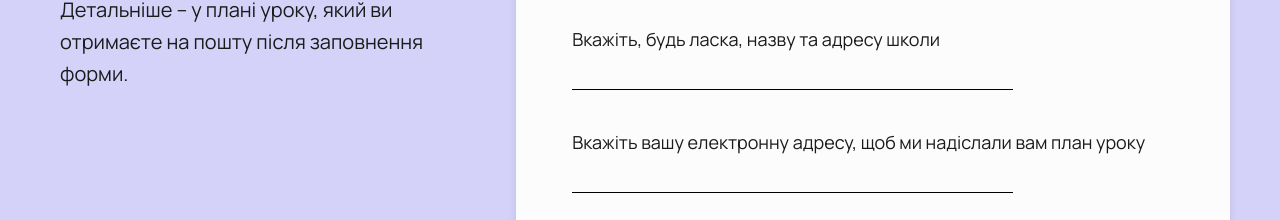
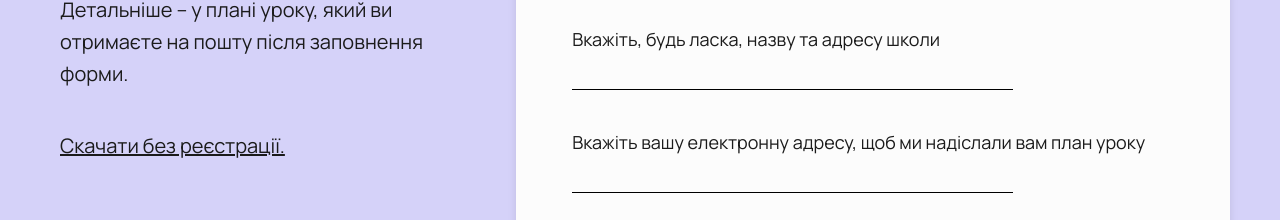
Before and after one commit to Nattalli/landing-page.github.io, a React (Create React App) app: page / in a window 1280 px wide. Shown: the part 4756-4976 px from the top of the page. Built offline with nearby package versions, Linux system fonts and the light colour scheme.

Commit message:
added lessons plan

```diff
--- a/src/pages/landing/Landing.tsx
+++ b/src/pages/landing/Landing.tsx
@@ -38,7 +38,8 @@ import {
     participationInTheCompetitionThirdStep,
     textForm,
     textFormSecond,
-    textFormThird
+    textFormThird,
+    textFormFourth,
 } from "./landingTextConstants";
 
 function SetMapView() {
@@ -436,6 +437,10 @@ export default function Landing() {
                       <p className="certificate-text certificate-text-title">{textForm}</p>
                       <p className="certificate-text next-lines">{textFormSecond}</p>
                       <p className="certificate-text next-lines">{textFormThird}</p>
+                      <a href="../../assets/pdf/lessons.pdf" download>
+                          <p className="certificate-text next-lines">{textFormFourth}</p>
+                      </a>
+
                   </p>
 
                   <form className="lesson-plan-form" id="google-sheet-form">
--- a/src/pages/landing/landingTextConstants.ts
+++ b/src/pages/landing/landingTextConstants.ts
@@ -57,6 +57,8 @@ export const formTitle = `Ви вчителька або вчитель, і хо
 
 export const textForm = `Заповніть форму, і ми надішлемо вам план уроку:`
 
+export const textFormFourth = `Скачати без реєстрації.`;
+
 export const textFormSecond = `Якщо ви проведете урок у вашій школі
 з використанням чат-бота «Саша шукає відповіді», то гарантовано отримаєте від нас сертифікат та візнаку за участь в
  розвитку молодого покоління інноваційними методами навчання.`
```
Also changed, not shown: 1 other file (tests, documents, lock files or other folders).
